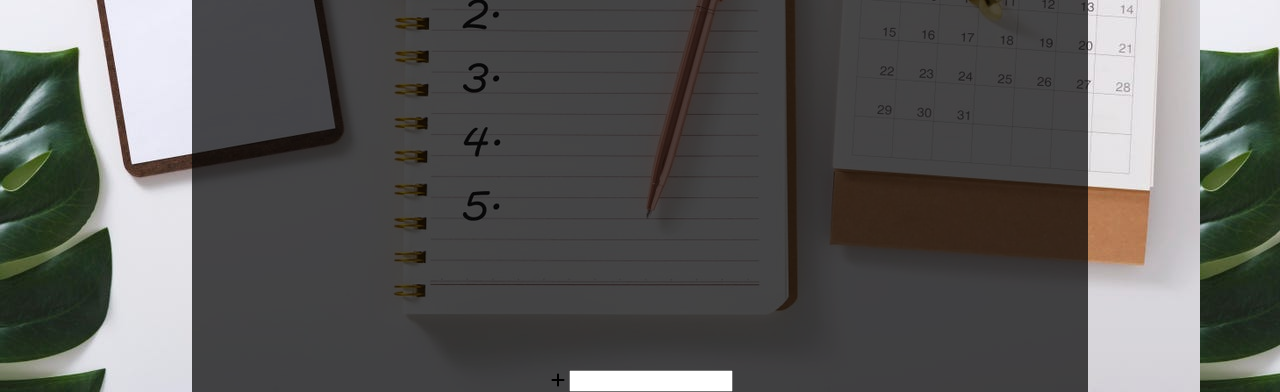
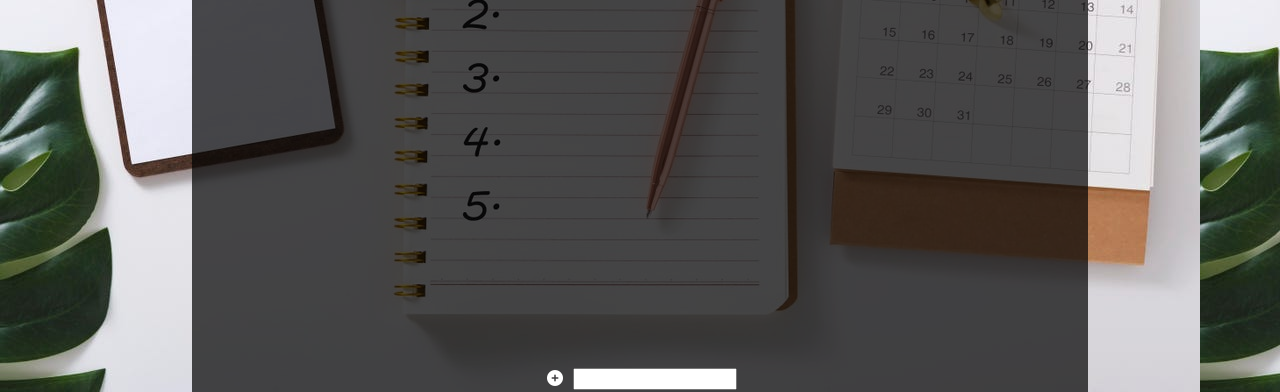
Before and after one commit to josueJURE/todoList, a website: page index.html in a window 1280 px wide. Shown: the part 408-800 px from the top of the page. Drawn offline with nearby package versions, Linux system fonts and the light colour scheme; some icons are missing.

Commit message:
change icon class from fa-plus to fa-plus-circle

```diff
--- a/index.css
+++ b/index.css
@@ -99,5 +99,13 @@ h1 {
 }
 
 .fa-trash-restore-alt {
-  color: #fff
+  color: #fff;
 }
+
+.fa-plus-circle {
+  display: block;
+  color: #fff;
+  height: 22px;
+  width: 22px;
+
+}
--- a/index.html
+++ b/index.html
@@ -24,7 +24,7 @@
       <div id="taskList"></div>
       <div class="addTakSection">
         <i class="fa"></i>
-        <i id="add" class="fa-solid fa-plus"></i>
+        <i id="add" class="fa-solid fa-plus-circle"></i>
         <input id="userInput" type="text" required/>
       </div>
     </div>
```
